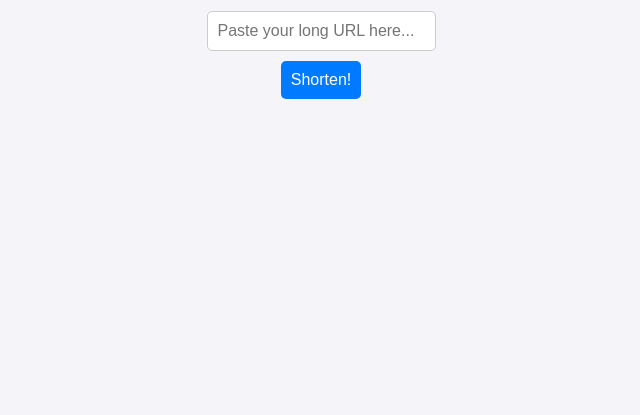
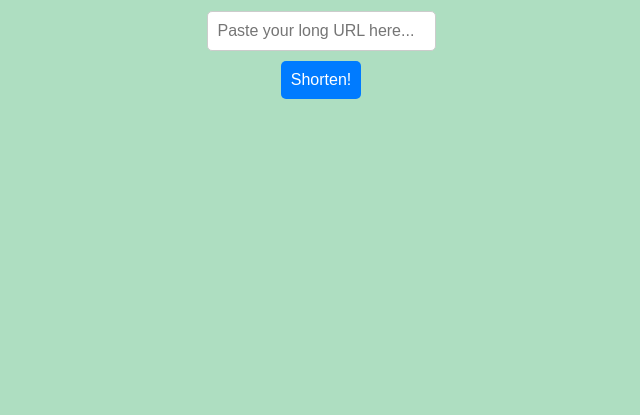
Before and after one commit to gauravvww/url-shortener, a plain HTML site: page index.html in a window 1280 px wide. Shown: the part 385-800 px from the top of the page, without its empty margins (319-959 px from the left). Drawn offline with Linux system fonts and the light colour scheme.

Commit message:
well just checking javascript to handle button click(and displaying text entered), color changed to light green

```diff
--- a/styles.css
+++ b/styles.css
@@ -1,6 +1,6 @@
 body {
     font-family: sans-serif;
-    background-color: #f4f4f9;
+    background-color: #aedec1;
     display: flex;
     flex-direction: column;
     align-items: center;
```
Also changed, not shown: script.js (added).
